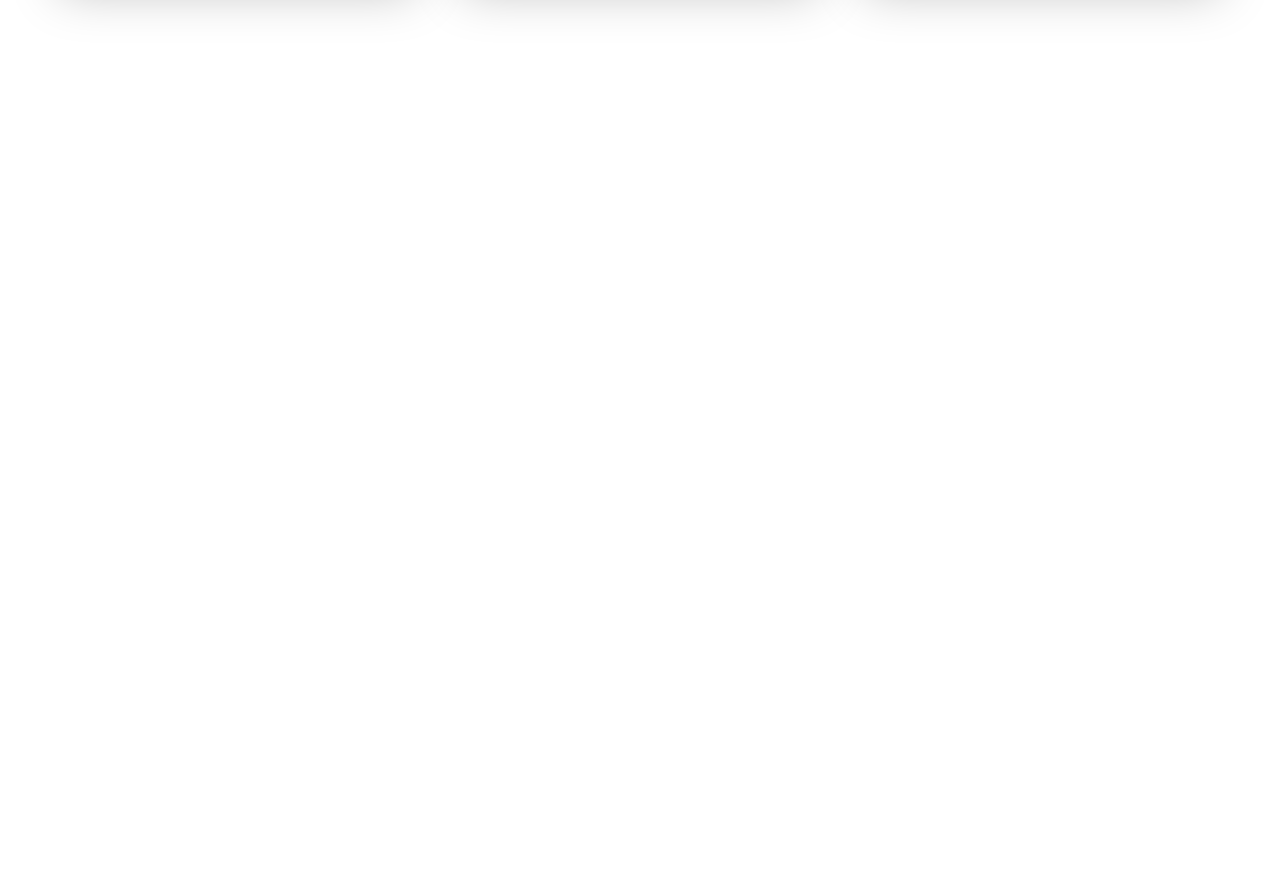
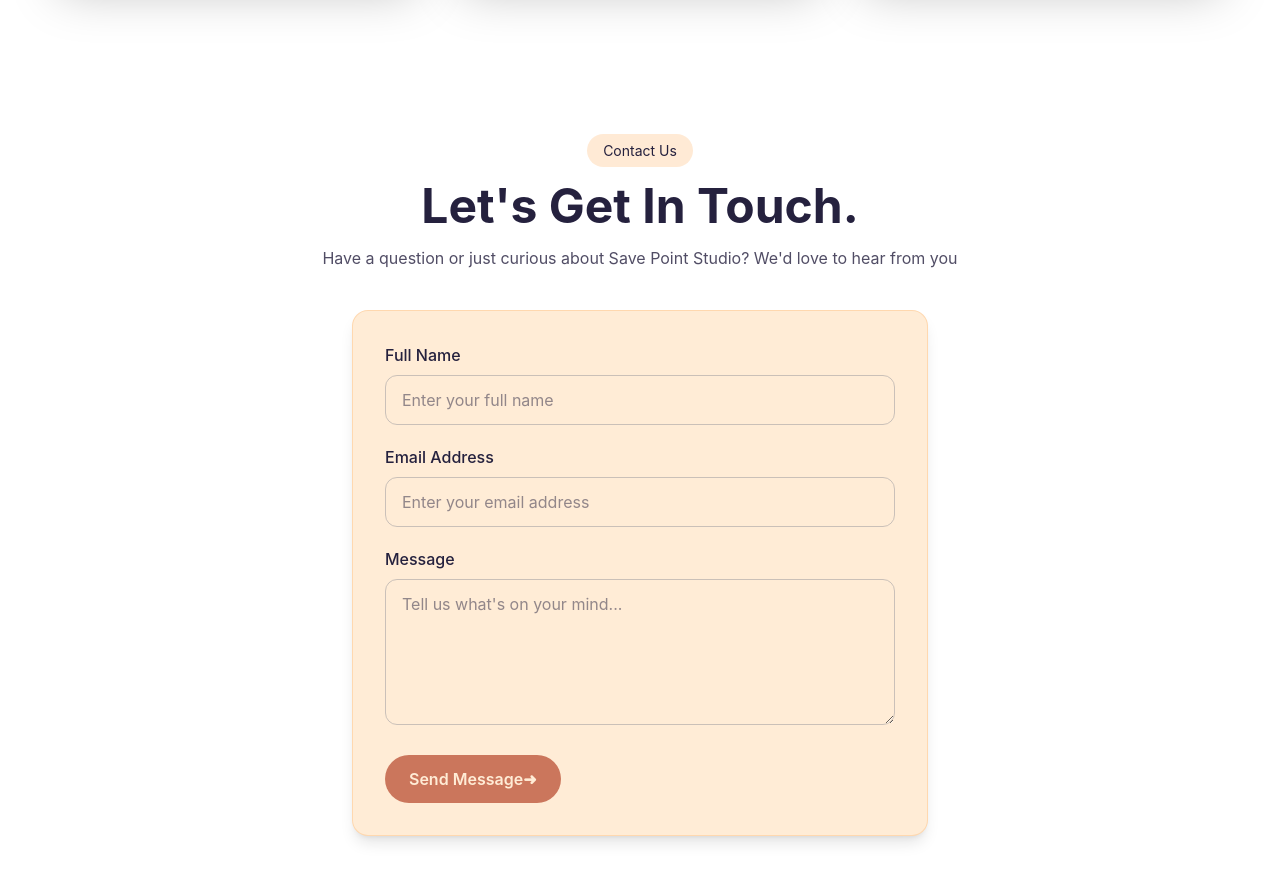
Before and after one commit to Durandt-Boshoff/FullStack_Booking-system, a React app in the folder frontend/: page / in a window 1280 px wide. Shown: the part 1840-2722 px from the top of the page. Before the commit the page ends 1898 px from the top, so only its background shows below. Built offline with nearby package versions, Linux system fonts and the light colour scheme; the HTML template or start-up script is replaced by a standard one.

Commit message:
Add Contact component and integrate into App

```diff
--- a/frontend/src/App.jsx
+++ b/frontend/src/App.jsx
@@ -2,6 +2,7 @@ import Navbar from "./components/navbar"
 import Hero from "./components/hero"
 import About from "./components/about"
 import Experiences from "./components/experiences"
+import Contact from "./components/contact"
 
 function App() {
   return (
@@ -11,6 +12,7 @@ function App() {
       <Hero />
       <About />
       <Experiences />
+      <Contact />
 
     </>
   )
--- /dev/null
+++ b/frontend/src/components/contact.jsx
@@ -0,0 +1,81 @@
+function Contact() {
+    return (
+        <section
+            id="contact"
+            className="px-6 py-20 md:px-12"
+        >
+            <div className="mx-auto max-w-3xl">
+
+                <div className="mb-10 text-center">
+                    <span className="rounded-full bg-primary-accent/30 px-4 py-2 text-sm font-meduim text-text">
+                        Contact Us
+                    </span>
+
+                    <h2 className="mt-5 text-3xl font-bold text-text md:text-5xl">
+                        Let's Get In Touch.
+                    </h2>
+
+                    <p className="mt-4 text-text/80">
+                        Have a question or just curious about Save Point Studio?
+                        We'd love to hear from you
+                    </p>
+                </div>
+
+                <form className="mx-auto max-w-xl rounded-2xl border border-primary-accent/40 bg-background p-6 shadow-lg md:p-8">
+                    <div className="mb-5">
+                        <label htmlFor="name" className="mb-2 block font-medium text-text">
+                            Full Name
+                        </label>
+                        <input
+                            id="name"
+                            name="name"
+                            type="text"
+                            placeholder="Enter your full name"
+                            required
+                            className="w-full rounded-xl border border-secondary-accent/60 bg-transparent px-4 py-3 text-text outline-none transition focus:border-cards focus:ring-2 focus:ring-primary-accent/50"
+                        />
+                    </div>
+
+                    <div className="mb-5">
+                        <label htmlFor="email" className="mb-2 block font-medium text-text">
+                            Email Address
+                        </label>
+                        <input
+                            id="email"
+                            name="email"
+                            type="email"
+                            placeholder="Enter your email address"
+                            required
+                            className="w-full rounded-xl border border-secondary-accent/60 bg-transparent px-4 py-3 text-text outline-none transition focus:border-cards focus:ring-2 focus:ring-primary-accent/50"
+                        />
+                    </div>
+
+                    <div className="mb-6">
+                        <label htmlFor="message" className="mb-2 block font-medium text-text">
+                            Message
+                        </label>
+                        <textarea
+                            id="message"
+                            name="message"
+                            rows="5"
+                            placeholder="Tell us what's on your mind..."
+                            required
+                            className="w-full resize-y rounded-xl border border-secondary-accent/60 bg-transparent px-4 py-3 text-text outline-none transition focus:border-cards focus:ring-2 focus:ring-primary-accent/50"
+                        />
+                    </div>
+
+                    <button
+                        type="submit"
+                        className="flex-w-full items-center justify-center gap-2 rounded-full bg-cards px-6 py-3 font-semibold text-background transition hover:-translate-y-0.5 hover:bg-primary-accent hover:text-text"
+                    >
+                        Send Message
+                        <span aria-hidden="true">➜</span>
+                    </button>
+                </form>
+
+            </div>
+        </section>
+    );
+}
+
+export default Contact;
```
